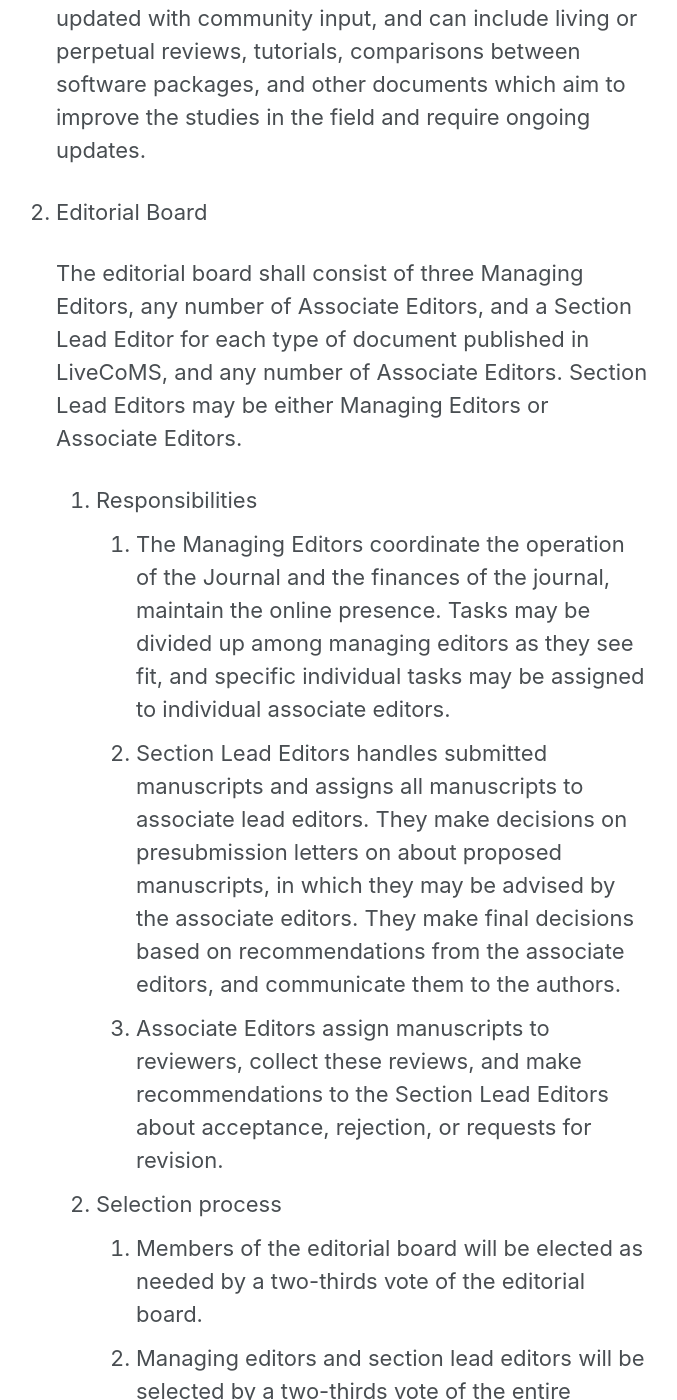
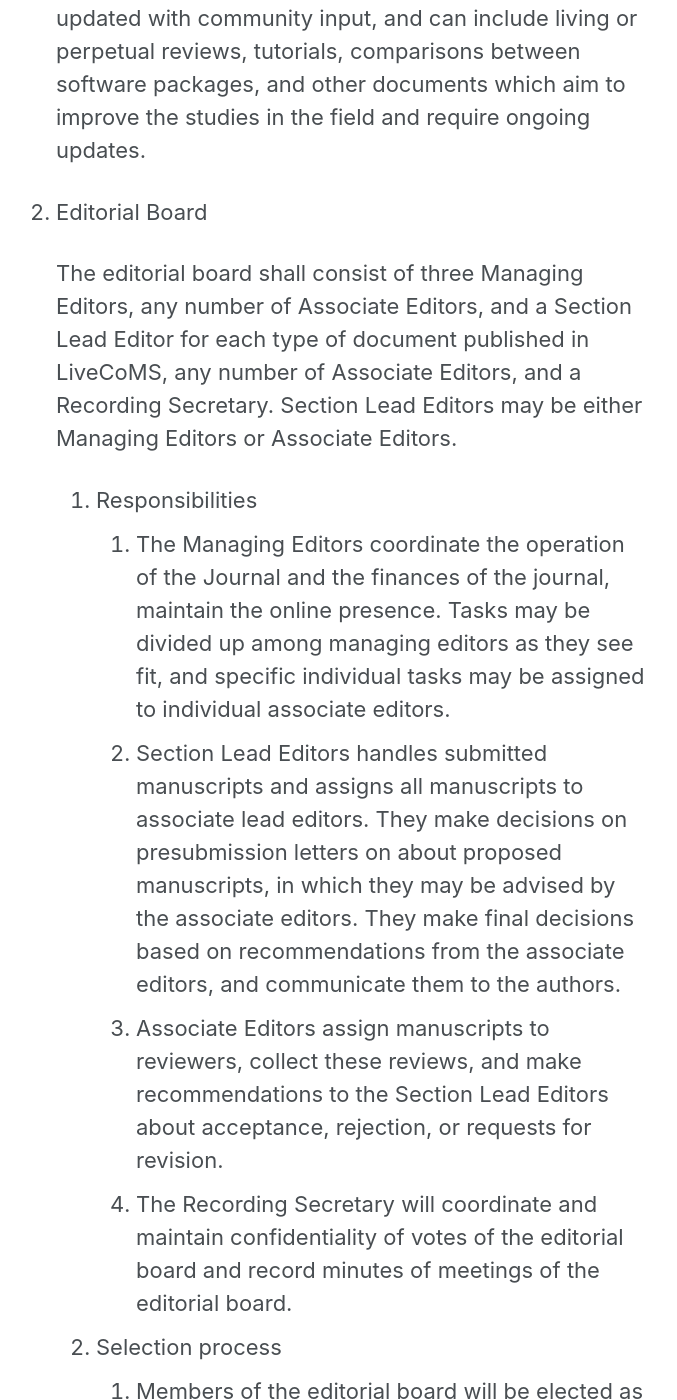
Before and after one commit to livecomsjournal/livecomsjournal.github.io, a Jekyll site: the page built from _editorial_policies/01_bylaws.md, in a window 1280 px wide and 1400 px high, scrolled down 637 px. Shown: the whole window, without its empty margins (306-983 px from the left). Built offline with Jekyll 4.4.1, drawn with Linux system fonts in a browser that asks for light colours; some of the changed text lies outside the part shown.

Commit message:
Update 01_bylaws.md
Added two subsections to include a "Recording Secretary" on the board; I based this on discussion in the last board meeting. Basically, one of the associate editors is nominated by the managing editors to serve as secretary. It follows the same term and vacancy replacement rules as other editors.

```diff
--- a/_editorial_policies/01_bylaws.md
+++ b/_editorial_policies/01_bylaws.md
@@ -25,8 +25,8 @@
 
    The editorial board shall consist of three Managing Editors, any
    number of Associate Editors, and a Section Lead Editor for each type
-   of document published in LiveCoMS, and any number of Associate
-   Editors. Section Lead Editors may be either Managing Editors or
+   of document published in LiveCoMS, any number of Associate
+   Editors, and a Recording Secretary. Section Lead Editors may be either Managing Editors or
    Associate Editors.
 
    1. Responsibilities
@@ -43,6 +43,8 @@
        1. Associate Editors assign manuscripts to reviewers, collect
           these reviews, and make recommendations to the Section Lead
           Editors about acceptance, rejection, or requests for revision.
+       1. The Recording Secretary will coordinate and maintain confidentiality of
+          votes of the editorial board and record minutes of meetings of the editorial board.
 
    1. Selection process
        1. Members of the editorial board will be elected as needed by a two-thirds vote of the editorial board.
@@ -59,6 +61,7 @@
 	    1. All members on the Editorial Board shall be selected in a fair, impartial, and confidential process without regard to race, nationality, religion, gender or gender identity, sexual orientation, or familial status.
          1. Managing editors will be selected based on:
             1. all criteria outlined for associate editors, plus demonstrated excellence serving as an associate editor.
+	 1. The Recording Secretary will be nominated by the Managing editors from among the associate editors.
    1. Appointments Terms
       1. Appointment for all positions are for three years (from the
          time of adoption of the bylaws., which may be extended for an
```
